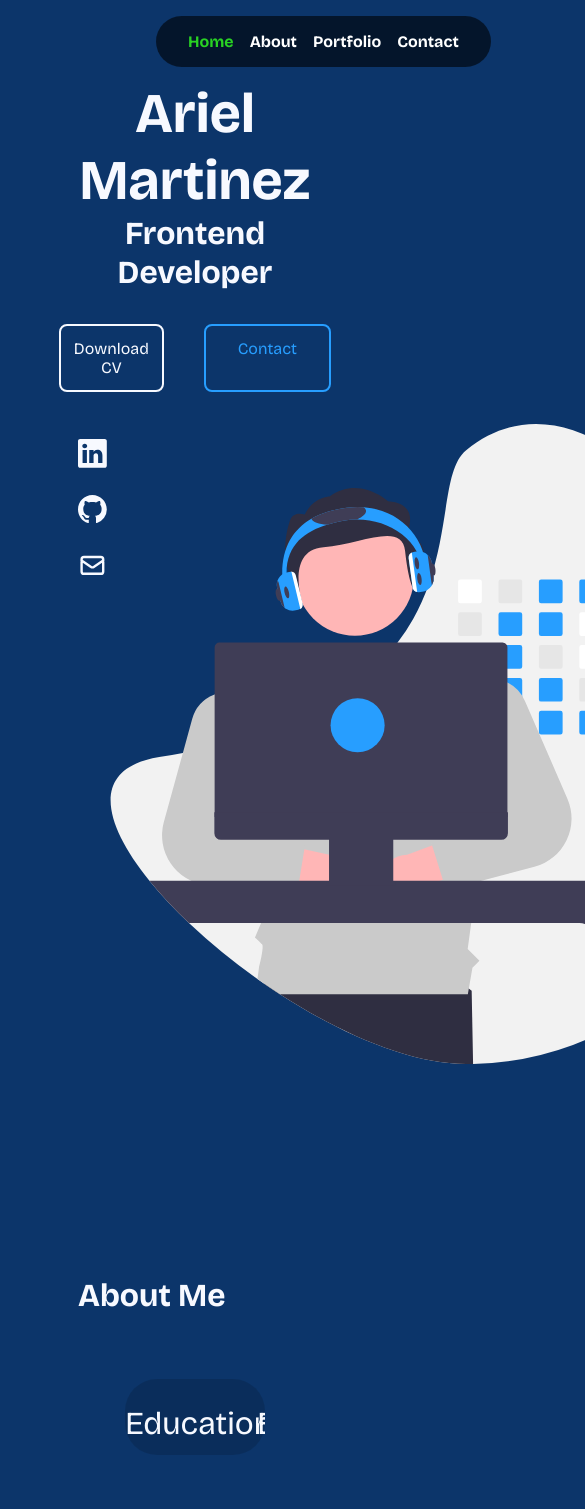
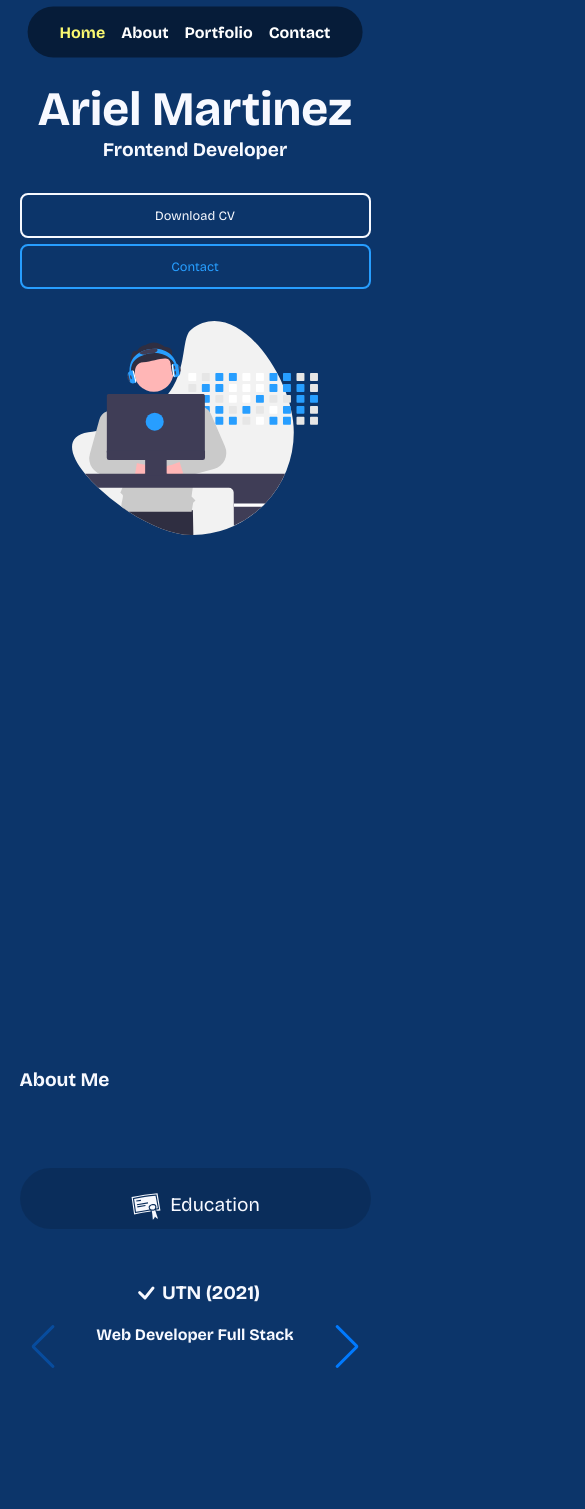
Before and after one commit to Arielstereo/Portfolio-React2023, a React (Vite) app: page / in a window 390 px wide. Shown: the top 1509 px of the page, 585 px wide, since content can reach past the window. Built offline with nearby package versions, Linux system fonts and the light colour scheme.

Commit message:
Responsive design

```diff
--- a/src/components/about/about.css
+++ b/src/components/about/about.css
@@ -1,7 +1,7 @@
 .card__group {
-  margin-top: 4rem;
-  width: 60%;
-  height:35rem;
+  margin-top: 2rem;
+  width: 80%;
+  height: 35rem;
 }
 
 .icon {
@@ -19,14 +19,14 @@ span {
   font-size: 2rem;
   padding-top: 1.3rem;
   padding-bottom: 0.5rem;
-  margin-bottom: 3rem;
+  margin-bottom: 6rem;
   background: #00000022;
   border-radius: 2rem;
 }
 
 ul {
   display: flex;
-  flex-direction:column;
+  flex-direction: column;
   align-items: center;
   gap: 1rem;
   color: var(--color-light);
@@ -43,6 +43,52 @@ li {
   font-size: 3rem;
 }
 
-.container__slider {
-  padding-bottom: 10rem;
+.card {
+  margin-top:2rem;
 }
+
+@media screen and (max-width: 1024px) {
+  .card__group {
+    width: 90%;
+    height: 32rem;
+  }
+
+  .title {
+    margin-bottom: 4rem;
+    font-size: 1.6rem;
+  }
+
+  .icon {
+    font-size: 2.5rem;
+  }
+
+  .card {
+    margin-top: 3rem;
+  }
+
+}
+
+@media screen and (max-width: 600px) {
+
+  .card__group {
+    width: 100%;
+    height: 28rem;
+  }
+
+  .card {
+    margin-top: 2.8rem;
+  }
+
+  .title {
+    margin-bottom: 3rem;
+    font-size: 1.2rem;
+  }
+
+  .icon {
+    font-size: 2rem;
+  }
+
+  .icon__li {
+    font-size: 2rem;
+  }
+}
--- a/src/components/contact/contact.css
+++ b/src/components/contact/contact.css
@@ -72,3 +72,46 @@ input::placeholder {
 textarea::placeholder {
   color: var(--color-light);
 }
+
+@media screen and (max-width: 1024px)  {
+
+  .container__contact {
+    flex-direction: column;
+    gap: 1rem;
+  }
+
+  .container__card {
+    flex-direction: row;
+  }
+
+  .card__contact {
+
+    padding: 2.8rem;
+  }
+
+  form {
+    padding: 2rem;
+    gap: 1rem;
+  }
+}
+
+@media screen and (max-width: 600px)  {
+
+  .container__contact {
+    flex-direction: column;
+  }
+
+  .container__card {
+    flex-direction: column;
+    gap: 1rem;
+  }
+
+  .card__contact {
+    padding: 1rem 3rem;
+    gap: 0.2rem;
+  }
+
+  form {
+    width: 20rem;
+  }
+}
--- a/src/components/footer/Footer.jsx
+++ b/src/components/footer/Footer.jsx
@@ -6,7 +6,7 @@ import { AiOutlineCopyrightCircle } from "react-icons/ai";
 const Footer = () => {
   return (
     <footer>
-      <div>
+      <div className="container__logo">
         <h2 className="logo">ArielStereo</h2>
         <h5 className="copyright">
           <AiOutlineCopyrightCircle className="icon__copy" />
--- a/src/components/footer/footer.css
+++ b/src/components/footer/footer.css
@@ -1,5 +1,7 @@
 footer {
+  position: relative;
   background: var(--color-primary);
+  border-top-left-radius: 10% 60%;
   padding: 6rem;
   text-align: center;
   margin-top:5rem;
@@ -47,3 +49,39 @@ li a:hover {
 .icon__copy {
   font-size: 1rem;
 }
+
+@media screen and (max-width: 1024px)  {
+
+  footer {
+    padding:3rem;
+  }
+  .sections {
+    gap: 1.2rem;
+  }
+  .socials__icons {
+    font-size: 1.6rem;
+  }
+}
+
+@media screen and (max-width: 800px)  {
+
+  footer {
+    border-top-right-radius: 0%;
+  }
+
+  .sections {
+    flex-direction: column;
+  }
+
+  .socials__icons {
+    flex-direction: column;
+  }
+
+  .container__logo {
+    display: flex;
+    align-items: center;
+    justify-content: center;
+    flex-direction: column;
+  }
+
+}
--- a/src/components/header/header.css
+++ b/src/components/header/header.css
@@ -10,8 +10,8 @@ header {
   border-radius: 0.5rem;
   padding: 0.8rem;
   border: 2px solid var(--color-light);
-  font-size: 500;
-}
+  text-align: center;
+  }
 
 .btn__primary:hover {
   background: var(--color-light);
@@ -25,6 +25,7 @@ header {
   border-radius: 0.5rem;
   padding: 0.8rem 2rem;
   border: 2px solid var(--color-primary);
+  text-align: center;
 }
 
 .btn__secondary:hover {
@@ -60,6 +61,34 @@ header {
 }
 
 .img {
-  width: 50rem;
-  height: 40rem;
+  width: 50%;
+  height: 25%;
+  object-fit: cover;
 }
+
+@media screen and (max-width: 1024px)  {
+  header,section {
+    height: 100vh;
+  }
+
+  .img {
+    width: 70%;
+  }
+}
+
+@media screen and (max-width: 600px)  {
+
+  .header__socials {
+    display: none;
+  }
+
+  .btn {
+    gap: 0.4rem;
+    flex-direction: column;
+  }
+
+  .btn a {
+    font-size: 0.8rem;
+  }
+
+}
--- a/src/components/navbar/navbar.css
+++ b/src/components/navbar/navbar.css
@@ -8,17 +8,22 @@ a {
 }
 
 nav {
-  background: #00000096;
+  background: #00000076;
   width: max-content;
   display: block;
   padding: 1rem 2rem;
   border-radius: 2rem;
-  margin: auto;
+  margin: 0 auto;
   display: block;
   z-index: 2;
   position: fixed;
-  left: 40%;
-  top: 1rem;
+  left: 50%;
+  transform: translate(-50%, -50%);
+  top: 2rem;
+}
+
+nav:hover {
+  background: var(--color-primary);
 }
 
 nav a {
@@ -27,9 +32,9 @@ nav a {
 }
 
 nav a:hover {
-  color: var(--color-yellow);
+  color: var(--color-bg);
 }
 
 nav a.active {
- color: var(--color-green);
+  color: var(--color-yellow);
 }
--- a/src/components/portofio/portfolio.css
+++ b/src/components/portofio/portfolio.css
@@ -8,7 +8,7 @@
 }
 
 .portfolio__card:hover {
-  background: #00000036 ;
+  background: #00000036;
 }
 
 .portfolio__img {
@@ -27,3 +27,41 @@
   text-align: center;
   margin-bottom: 0.4rem;
 }
+
+@media screen and (max-width: 1024px) {
+
+  .portfolio__card {
+    width: 60%
+  }
+
+  .portfolio__img {
+    width: 100%;
+    height: 40%;
+  }
+
+}
+
+@media screen and (max-width: 600px) {
+
+  .portfolio__card {
+    width: 90%
+  }
+
+  .portfolio__img {
+    width: 100%;
+    height: 40%;
+  }
+
+
+  h1 {
+    font-size: 3rem;
+  }
+
+  h2 {
+    font-size: 1.2rem;
+  }
+
+  h3 {
+    font-size: 1rem;
+  }
+}
--- a/src/index.css
+++ b/src/index.css
@@ -54,24 +54,42 @@ h3 {
 }
 
 .container {
-  width: 80%;
+  width: 70%;
+  height: 100%;
   margin: 0 auto;
   margin-top: 5rem;
+  margin-bottom: 5rem;
 }
 
 section, article {
-  padding-top: 8rem;
+  padding-top: 4rem;
   padding-bottom: 8rem;
 }
 
 @media screen and (max-width: 1024px)  {
   .container {
-    width:70%
+    width:90%
   }
+  h2 {
+    font-size: 1.5rem;
+  }
+  h3 {
+    font-size: 1.3rem;
+  }
+
 }
 
 @media screen and (max-width: 600px)  {
-  .container {
-    width:60%
+
+  h1 {
+    font-size: 3rem;
+  }
+
+
+  h2 {
+    font-size: 1.2rem;
+  }
+  h3 {
+    font-size: 1rem;
   }
 }
```
